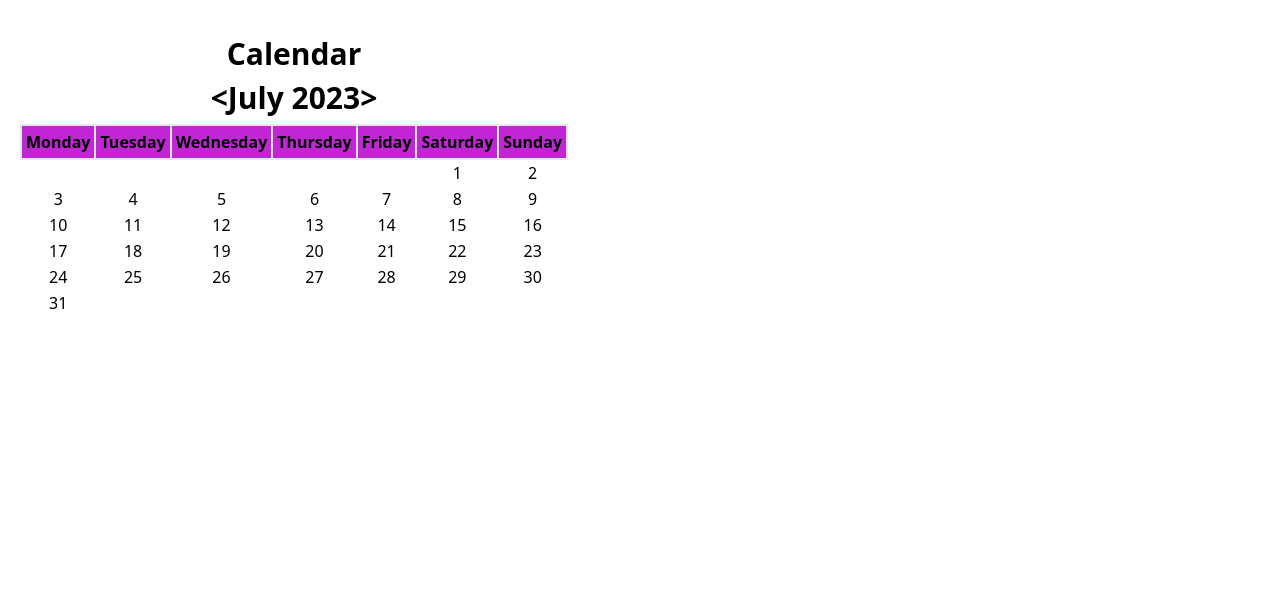
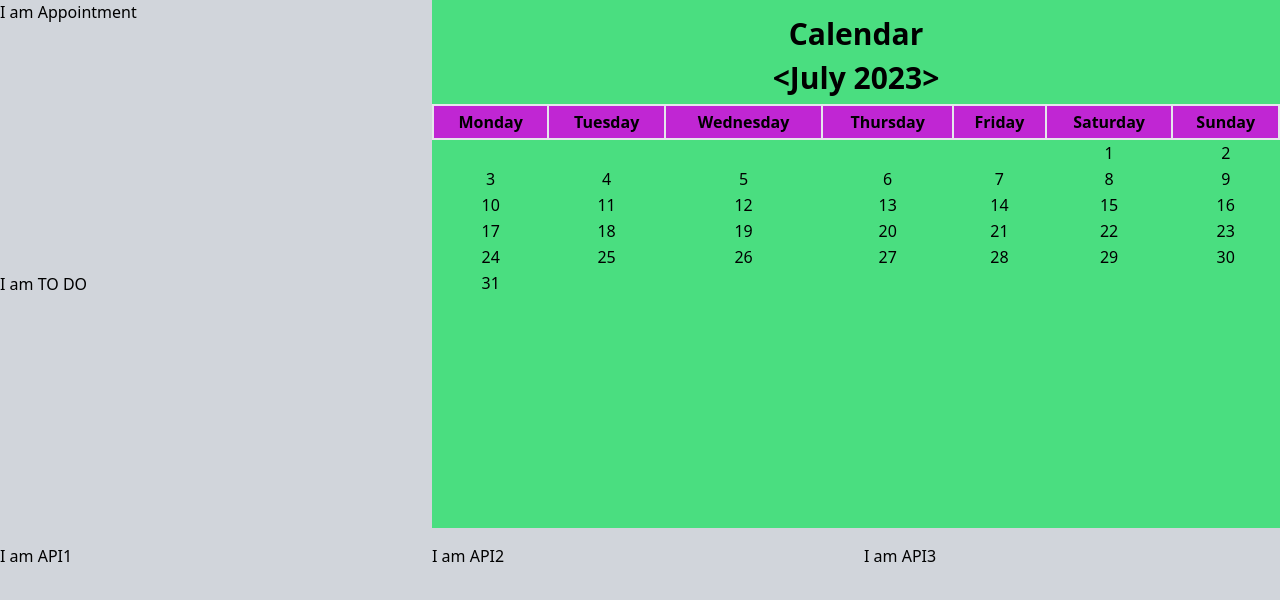
Before and after one commit to GulGulHub/Calendar, a React (Create React App) app in the folder Calender_react/react-calendar/: page / in a window 1280 px wide. Shown: the top 600 px of the page. Built offline with nearby package versions, Linux system fonts and the light colour scheme.

Commit message:
page layout react calender

```diff
--- a/Calender_react/react-calendar/src/App.js
+++ b/Calender_react/react-calendar/src/App.js
@@ -1,45 +1,52 @@
 import './App.css';
-import Days from './components/Days.js';
-import Months from './components/Months.js';
+import Calender from './components/Calender/Calender.js'
 /*import Appointment from './components/Appointment.js'*/
-import React, {useState} from 'react';
+import ToDo from './components/ToDo.js'
+import Appointment from './components/Appointment.js'
+import API1 from './components/API1.js'
+import API2 from './components/API2.js'
+import API3 from './components/API3.js'
+import React from 'react';
 
 
 function App() {
 
-  const [currentMonth, setCurrentMonth] = useState(new Date()); // Set the initial month here
 
   return (
-    <article id="calender-section-column" className="flex m-5">
+    /*   <div className="grid grid-rows-3 grid cols-3">
+        <div className="grid-col-1" ></div>
+        <div></div>
+      <article id="calender-section-column" className="">
+        <Calender />
+      </article>
+      <div></div>
+      <div></div>
+      <div></div>
+      </div> */
 
-      <div id="calender-wrapper" className="bg-white ">
+    <div className="grid grid-rows-3 grid-cols-3 gap-4 bg-gray-300 h-screen">
 
-        <div id="Calender" className="text-3xl font-bold hover:text-gray-700 text-center p-2">
-          <div className="flex items-center justify-center">
-           <Months currentMonth={currentMonth} setCurrentMonth={setCurrentMonth} />
-        </div>
-        </div>
+      <div className="row-span-1 col-span-1">
+        <Appointment />
+      </div>
+      <div className="row-span-2 col-span-2">
+        <Calender />
+      </div>
+      <div className="row-span-1 col-span-1">
+        <ToDo />
+      </div>
 
-        <div id="table_wrapper" className="mx-auto">
-          <table id="my-calender" className="w-full">
-            <thead>
-              <tr>
-                <th className="bg-fuchsia-600 border-2 text-s p-1">Monday</th>
-                <th className="bg-fuchsia-600 border-2 text-s p-1">Tuesday</th>
-                <th className="bg-fuchsia-600 border-2 text-s p-1">Wednesday</th>
-                <th className="bg-fuchsia-600 border-2 text-s p-1">Thursday</th>
-                <th className="bg-fuchsia-600 border-2 text-s p-1">Friday</th>
-                <th className="bg-fuchsia-600 border-2 text-s p-1">Saturday</th>
-                <th className="bg-fuchsia-600 border-2 text-s p-1">Sunday</th>
-              </tr>
-            </thead>
-            <tbody className="bg-transparent">
-                <Days currentMonth={currentMonth}/>
-            </tbody>
-          </table>
-        </div>
+      <div className="row-span-1 col-span-1">
+        <API1 />
       </div>
-    </article>
+      <div className="row-span-1 col-span-1">
+        < API2 />
+      </div>
+      <div className="row-span-1 col-span-1">
+        <API3 />
+      </div>
+
+    </div>
   );
 }
 
--- /dev/null
+++ b/Calender_react/react-calendar/src/components/API1.js
@@ -0,0 +1,7 @@
+import React from 'react';
+
+function API1(){
+    return <h1> I am API1 </h1>
+}
+
+export default API1
--- /dev/null
+++ b/Calender_react/react-calendar/src/components/API2.js
@@ -0,0 +1,7 @@
+import React from 'react';
+
+function API2(){
+    return <h1> I am API2 </h1>
+}
+
+export default API2
--- /dev/null
+++ b/Calender_react/react-calendar/src/components/API3.js
@@ -0,0 +1,7 @@
+import React from 'react';
+
+function API3(){
+    return <h1> I am API3 </h1>
+}
+
+export default API3
--- a/Calender_react/react-calendar/src/components/Appointment.js
+++ b/Calender_react/react-calendar/src/components/Appointment.js
@@ -1,12 +1,7 @@
 import React from 'react';
 
-function Appointment() {
+function Appointment(){
+    return <h1> I am Appointment </h1>
+}
 
-
-    return
-
-    div
-
-
-
-}
+export default Appointment
--- /dev/null
+++ b/Calender_react/react-calendar/src/components/Calender/Calender.js
@@ -0,0 +1,32 @@
+import React, { useState } from 'react';
+import Days from './Days.js';
+import Months from './Months.js';
+import Tablehead from './Tablehead.js';
+
+function Calender() {
+    const [currentMonth, setCurrentMonth] = useState(new Date()); // Set the initial month here
+
+    return <div className='h-full'>
+    <div id="calender-wrapper" className="bg-green-400 h-full" >
+        <div id="Calender" className="text-3xl font-bold hover:text-gray-700 text-center p-2">
+            <div className="flex items-center justify-center">
+                <Months currentMonth={currentMonth} setCurrentMonth={setCurrentMonth} />
+            </div>
+        </div>
+        <div id="table_wrapper" className="">
+            <table id="my-calender" className="w-full h-full">
+                <thead>
+                    <Tablehead />
+                </thead>
+                <tbody className="bg-transparent">
+                    <Days currentMonth={currentMonth} />
+                </tbody>
+            </table>
+        </div>
+    </div >
+</div>;
+
+
+}
+
+export default Calender;
--- a/Calender_react/react-calendar/src/components/Days.js
+++ b/Calender_react/react-calendar/src/components/Calender/Days.js
@@ -1,4 +1,5 @@
-import React, { useEffect, useState } from 'react';
+import React, { useEffect } from 'react';
+
 
 function Days({ currentMonth }) {
 
--- a/Calender_react/react-calendar/src/components/Months.js
+++ b/Calender_react/react-calendar/src/components/Calender/Months.js
@@ -1,5 +1,5 @@
-import React, { useState } from 'react';
-import Days from './Days';
+import React  from 'react';
+
 
 function Months({ currentMonth, setCurrentMonth }) {
   const handleNextMonth = () => {
--- /dev/null
+++ b/Calender_react/react-calendar/src/components/Calender/Tablehead.js
@@ -0,0 +1,17 @@
+import React from 'react';
+
+
+
+function Tablehead(){
+    return  <tr>
+    <th className="bg-fuchsia-600 border-2 text-s p-1">Monday</th>
+    <th className="bg-fuchsia-600 border-2 text-s p-1">Tuesday</th>
+    <th className="bg-fuchsia-600 border-2 text-s p-1">Wednesday</th>
+    <th className="bg-fuchsia-600 border-2 text-s p-1">Thursday</th>
+    <th className="bg-fuchsia-600 border-2 text-s p-1">Friday</th>
+    <th className="bg-fuchsia-600 border-2 text-s p-1">Saturday</th>
+    <th className="bg-fuchsia-600 border-2 text-s p-1">Sunday</th>
+</tr>;
+}
+
+export default Tablehead
--- /dev/null
+++ b/Calender_react/react-calendar/src/components/ToDo.js
@@ -0,0 +1,7 @@
+import React from 'react';
+
+function ToDo(){
+    return <h1> I am TO DO </h1>
+}
+
+export default ToDo
```
